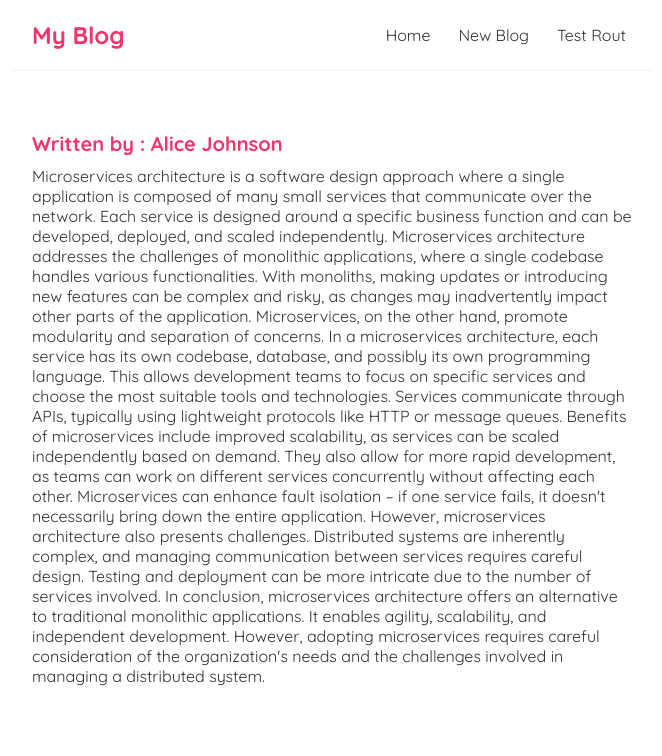
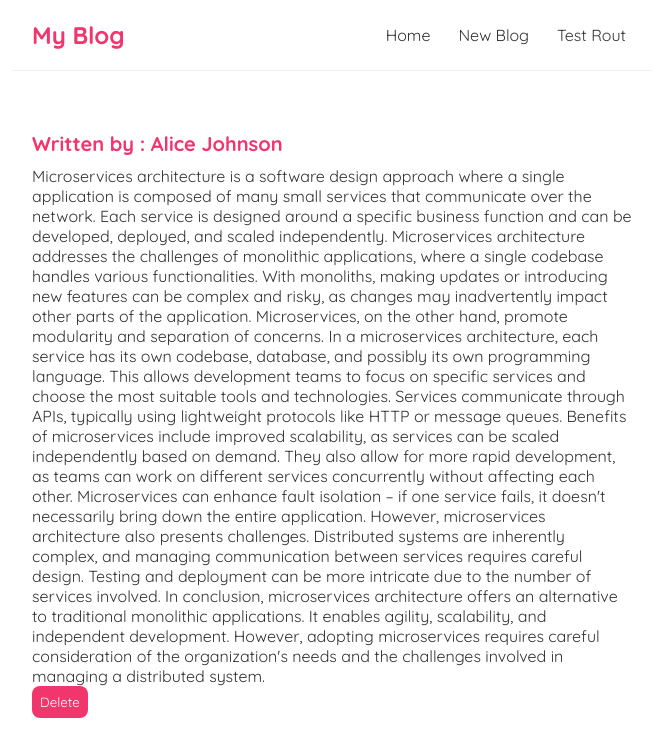
Before and after one commit to naveendray/personal-blog, a React (Create React App) app: page /blogs/12 in a window 1280 px wide. Shown: the top 756 px of the page, without its empty margins (308-970 px from the left). Built offline with nearby package versions, Linux system fonts and the light colour scheme; data requests are answered from the project's data file.

Commit message:
stage 31 add delete function to blogs

```diff
--- a/src/BlogDetails.js
+++ b/src/BlogDetails.js
@@ -1,9 +1,20 @@
-import { useParams } from "react-router-dom/cjs/react-router-dom";
+import { useHistory, useParams } from "react-router-dom/cjs/react-router-dom";
 import useFetch from "./useFetch";
 
 const BlogDetails = (props) => {
     const { id } = useParams();
     const { data: blog, isPending, error} = useFetch('http://localhost:8000/blogs/'+id);
+    const history = useHistory();
+
+    const handleClick = () => {
+        console.log('clicked')
+        fetch('http://localhost:8000/blogs/'+blog.id,{
+            method: 'DELETE'
+        }).then(() => {
+            console.log('deleted')
+            history.push('/')
+        })
+    }
 
     return (
         <div className="blog-details" >
@@ -13,6 +24,7 @@
                 <article>
                     <h2>Written by : {blog.author}</h2>
                     <p>{ blog.body }</p>
+                    <button onClick={handleClick}>Delete</button>
                 </article>
             )
             }
```
